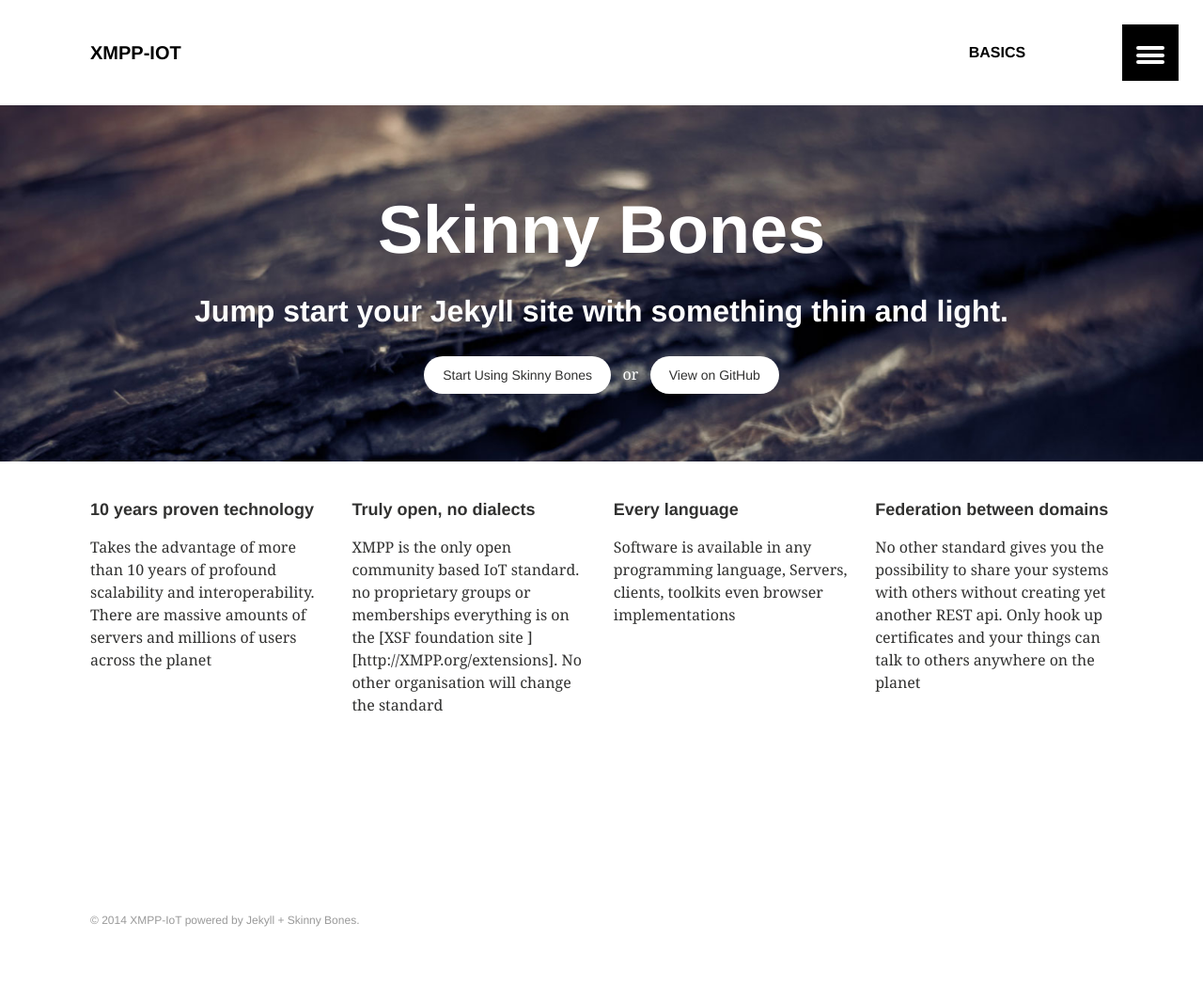
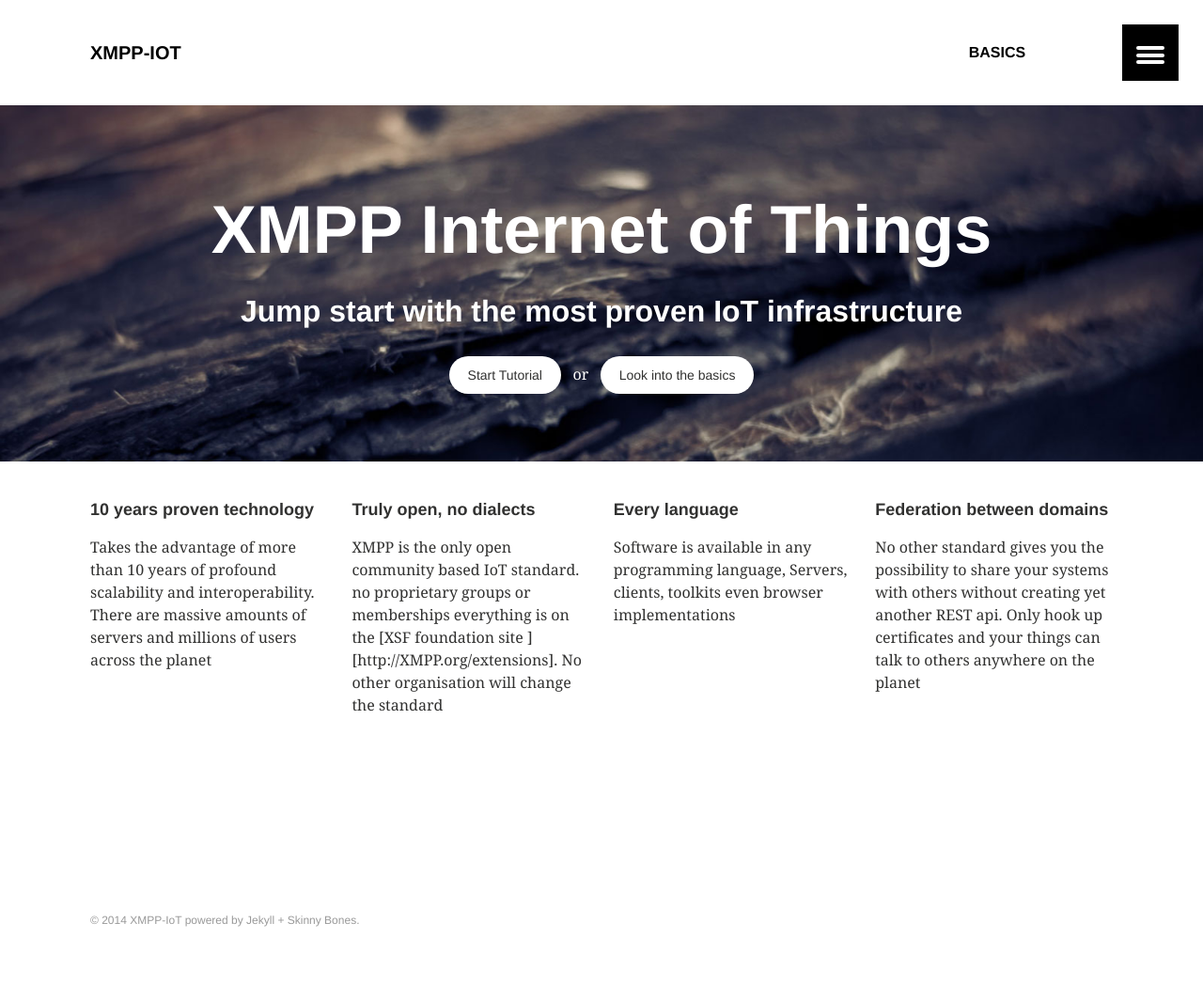
Before and after one commit to xmpp-iot/xmpp-iot.github.io, a Jekyll site: the page built from index.md, in a window 1280 px wide. Shown: the whole page at 94% size. Built offline with Jekyll 4.4.1, drawn with Linux system fonts in a browser that asks for light colours.

Commit message:
work on frontpage

```diff
--- a/_layouts/home.html
+++ b/_layouts/home.html
@@ -52,9 +52,12 @@
     {% if page.image.feature %}
     <div class="page-lead" style="background-image:url({{ site.url }}/images/{{ page.image.feature }})">
       <div class="wrap page-lead-content">
-        <h1>Skinny Bones</h1>
-        <h2>Jump start your Jekyll site with something thin and light.</h2>
-        <a href="{{ site.url }}/getting-started/" class="btn-inverse">Start Using Skinny Bones</a> &nbsp; or &nbsp; <a href="https://github.com/mmistakes/skinny-bones-jekyll" class="btn-inverse">View on GitHub</a>
+        <h1>XMPP Internet of Things</h1>
+        <h2>Jump start with the most proven IoT infrastructure</h2>
+        <a href="{{ site.url }}/tutorial/"
+    class="btn-inverse">Start Tutorial</a> &nbsp; or &nbsp;
+    <a href="{{ site.url }}/basics/"
+    class="btn-inverse">Look into the basics</a>
       </div><!-- /.page-lead-content -->
     </div><!-- /.page-lead -->
     {% endif %}
```
